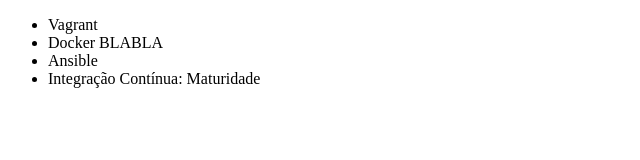
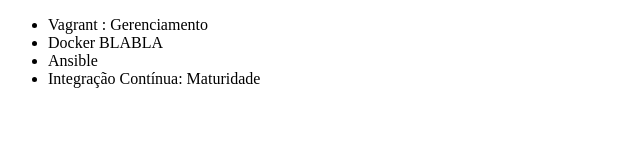
Before and after one commit to leo-luz/alura-git, a plain HTML site: page index.html in a window 1280 px wide. Shown: the whole page, without its empty margins (0-640 px from the left). Drawn offline with Linux system fonts and the light colour scheme.

Commit message:
Alterado curso vaggrant

```diff
--- a/index.html
+++ b/index.html
@@ -6,7 +6,7 @@
     </head>
     <body>
         <ul>
-            <li>Vagrant</li>
+            <li>Vagrant : Gerenciamento</li>
             <li>Docker BLABLA</li>
             <li>Ansible</li>
             <li>Integração Contínua: Maturidade</li>
```
